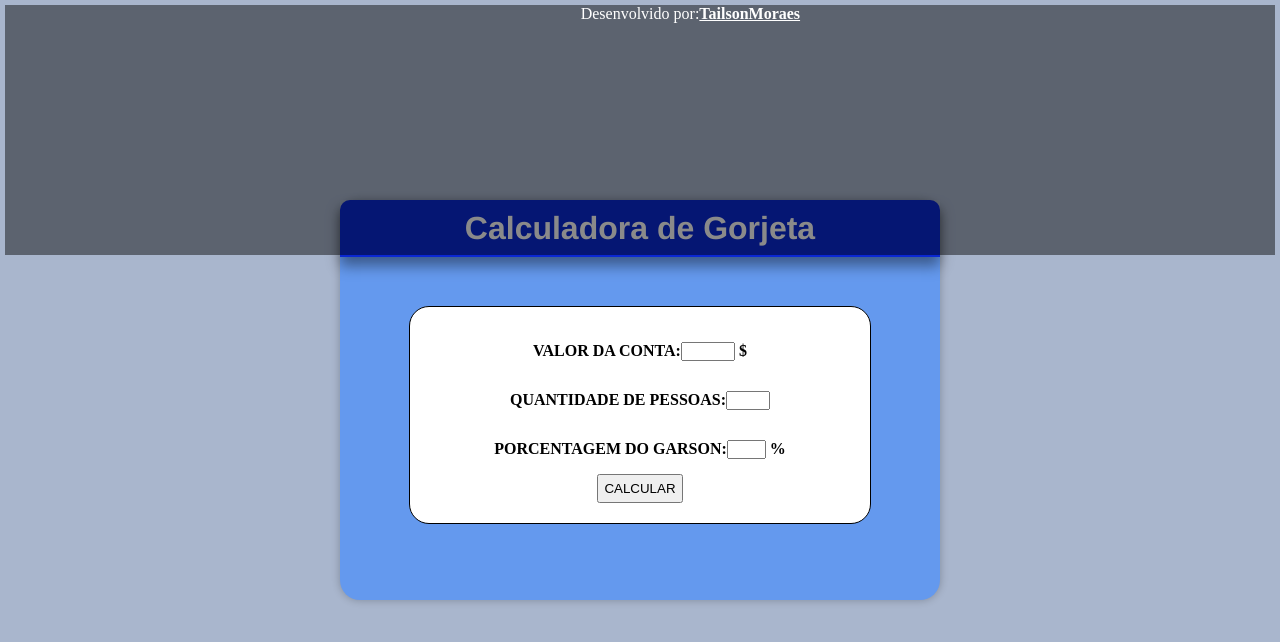
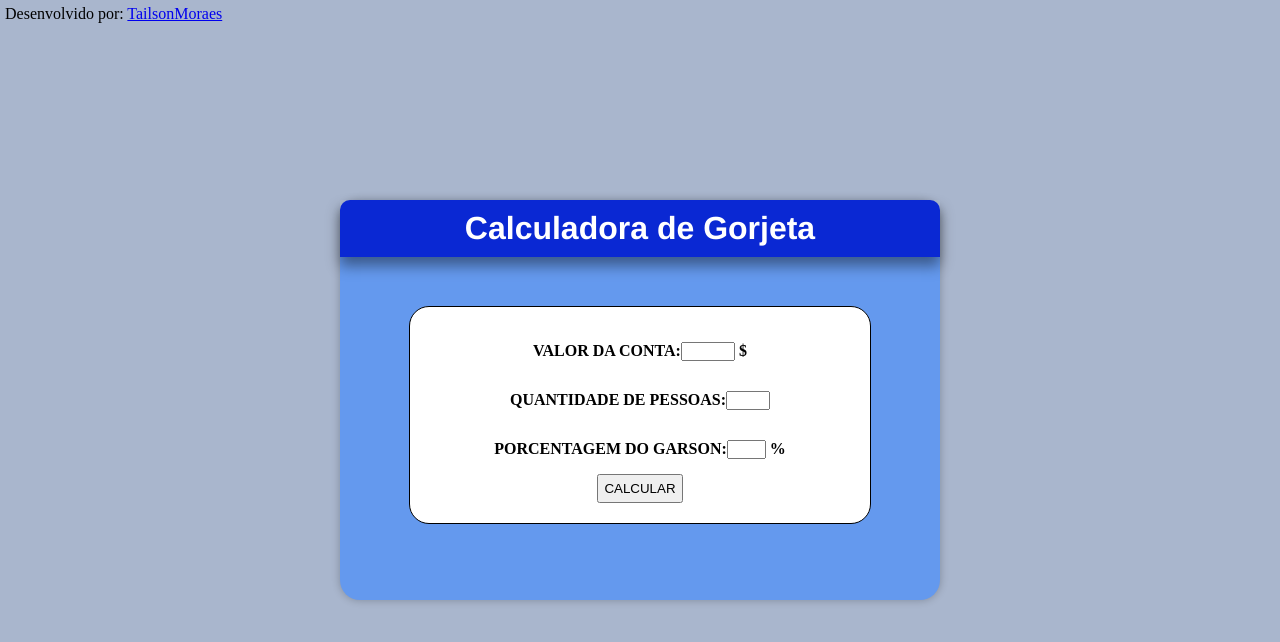
Before and after one commit to TailsonSantos/projetos, a plain HTML site: page calculadora gorjeta/index.html in a window 1280 px wide. Drawn offline with Linux system fonts and the light colour scheme.

Commit message:
Update style.css

```diff
--- a/calculadora gorjeta/style.css
+++ b/calculadora gorjeta/style.css
@@ -90,22 +90,3 @@ p > input{
     font-weight: bold;
 
 }
-
-footer{
-    position: relative;
-    background-color: rgba(0, 0, 0, 0.459);
-    height: 250px;
-}
-
-footer > p{
-    color: white;
-    text-align: center;
-
-}
-
-p > a{
-    position: absolute;
-    color: rgb(255, 255, 255);
-    font-weight: bold;
-
-}
```
